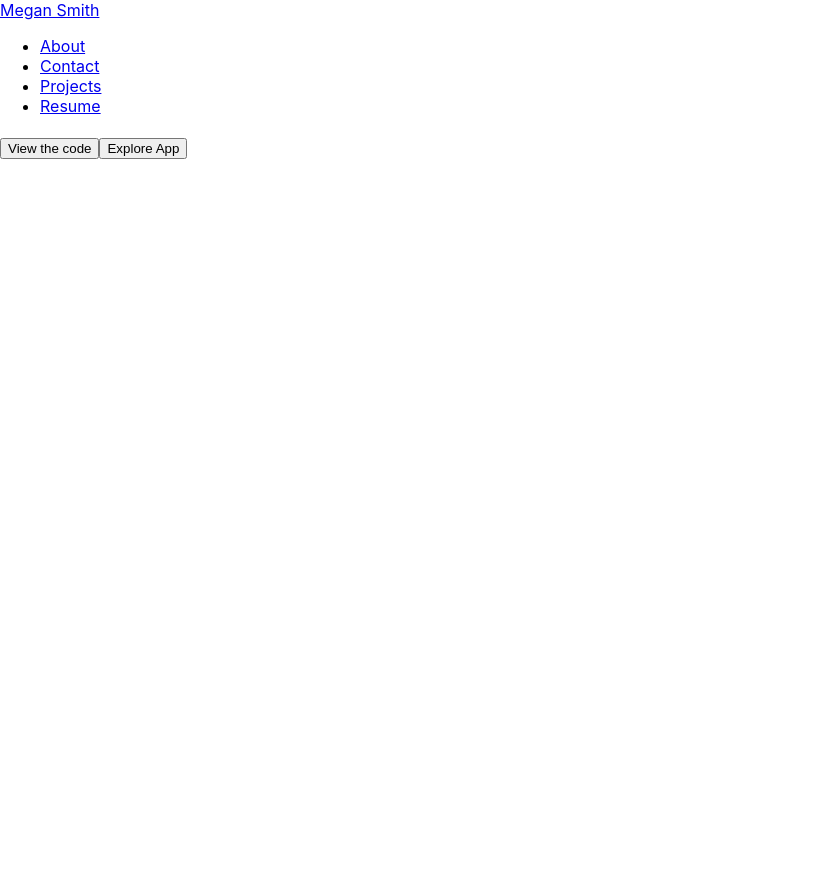
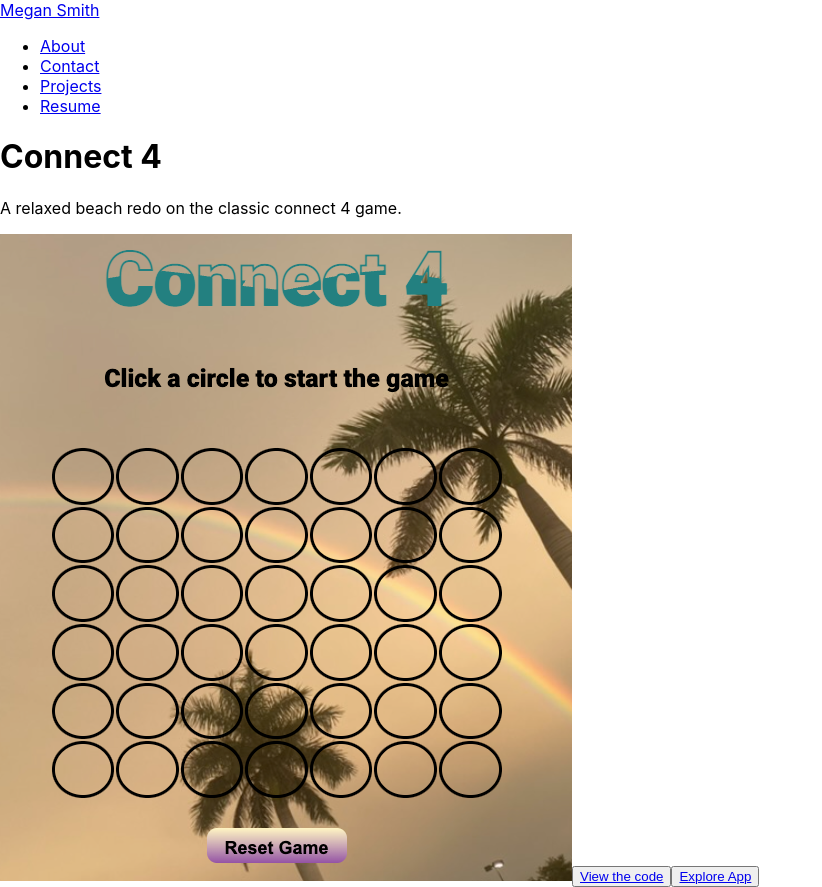
Before and after one commit to Megans766/portfolio-react, a React (Create React App) app: page /projects/connect-4 in a window 1280 px wide. Shown: the whole page, without its empty margins (0-822 px from the left). Before the commit the page ends 800 px from the top, so only its background shows below. Built offline with nearby package versions, Linux system fonts and the light colour scheme.

Commit message:
update project details page

```diff
--- a/src/pages/ProjectDetails.js
+++ b/src/pages/ProjectDetails.js
@@ -3,8 +3,10 @@ import { useParams } from "react-router-dom"
 import findProjects from "../utilities/findProjects"
 
 function ProjectDetails() {
-  const projectId = useParams()
-  const project = findProjects(projectId.ProjectDetails)
+  const { projectDetails } = useParams()
+  console.log(projectDetails);
+  const project = findProjects(projectDetails)
+  console.log(project);
   return (
     <>
       <h1>{project.title}</h1>
--- a/src/pages/data/projects.js
+++ b/src/pages/data/projects.js
@@ -4,14 +4,14 @@ const projects = [
     description: 'A relaxed beach redo on the classic connect 4 game.',
     repoLink: 'https://github.com/Megans766/connect-4',
     deploymentLink: 'https://rad-shortbread-da9ba9.netlify.app/',
-    image: <img src='../images/Connect4.png' alt='' />
+    image: '../images/Connect4.png'
   },
   {
     title: 'Thriller Tracker',
     description: 'A platform for amusement park enthusiasts. Users can share highlights of their adventures as well as create a bucket list of future adventures to go on.',
     repoLink: 'https://github.com/Megans766/Thriller-Tracker',
     deploymentLink: 'https://flyio-thriller-tracker.fly.dev/',
-    image: <img src='../images/Thriller-Tracker.png' alt='' />
+    image: '../images/Thriller-Tracker.png'
   }
 ]
 
--- a/src/utilities/findProjects.js
+++ b/src/utilities/findProjects.js
@@ -2,7 +2,7 @@ import projects from "../pages/data/projects";
 import hyphenateWords from "./hyphenateWords";
 
 function findProjects(string) {
-  const title = projects.filter(project => {
+  const title = projects.find(project => {
     return hyphenateWords(project.title) === string
   })
   return title
```
